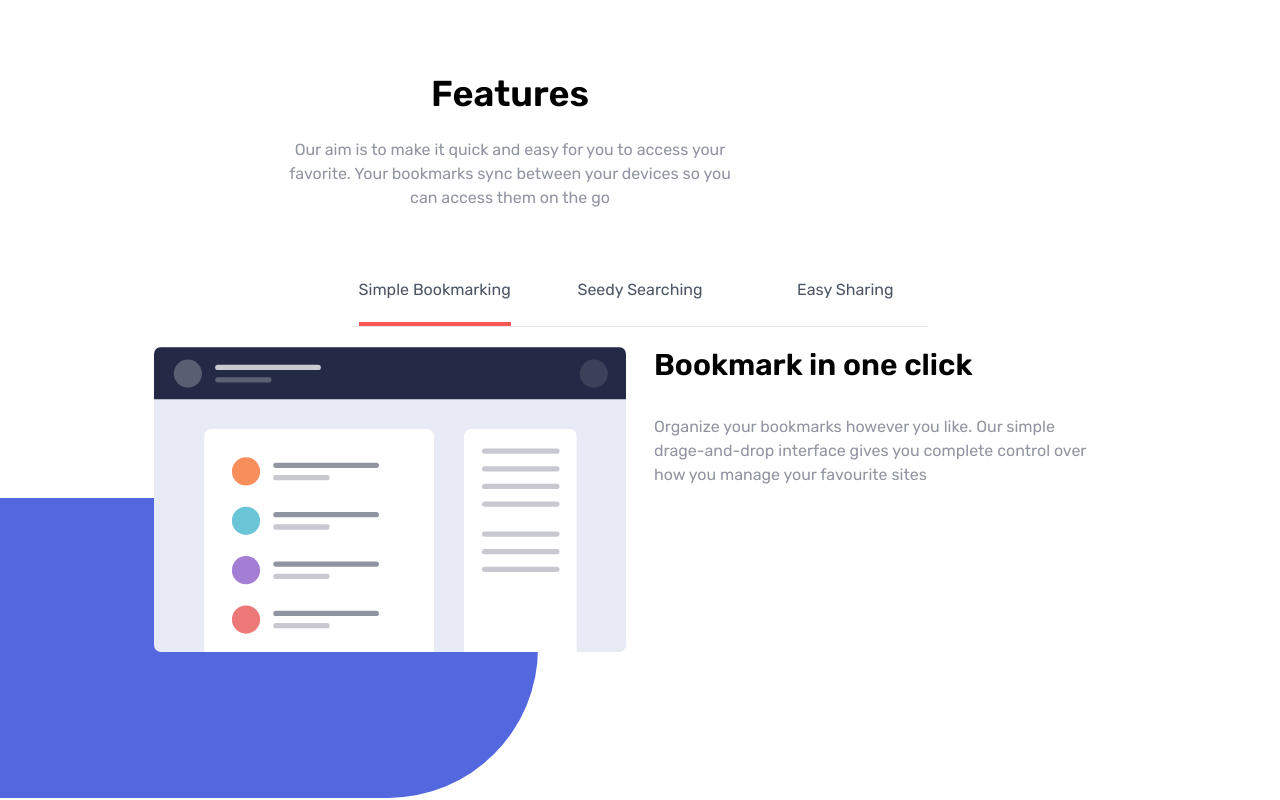
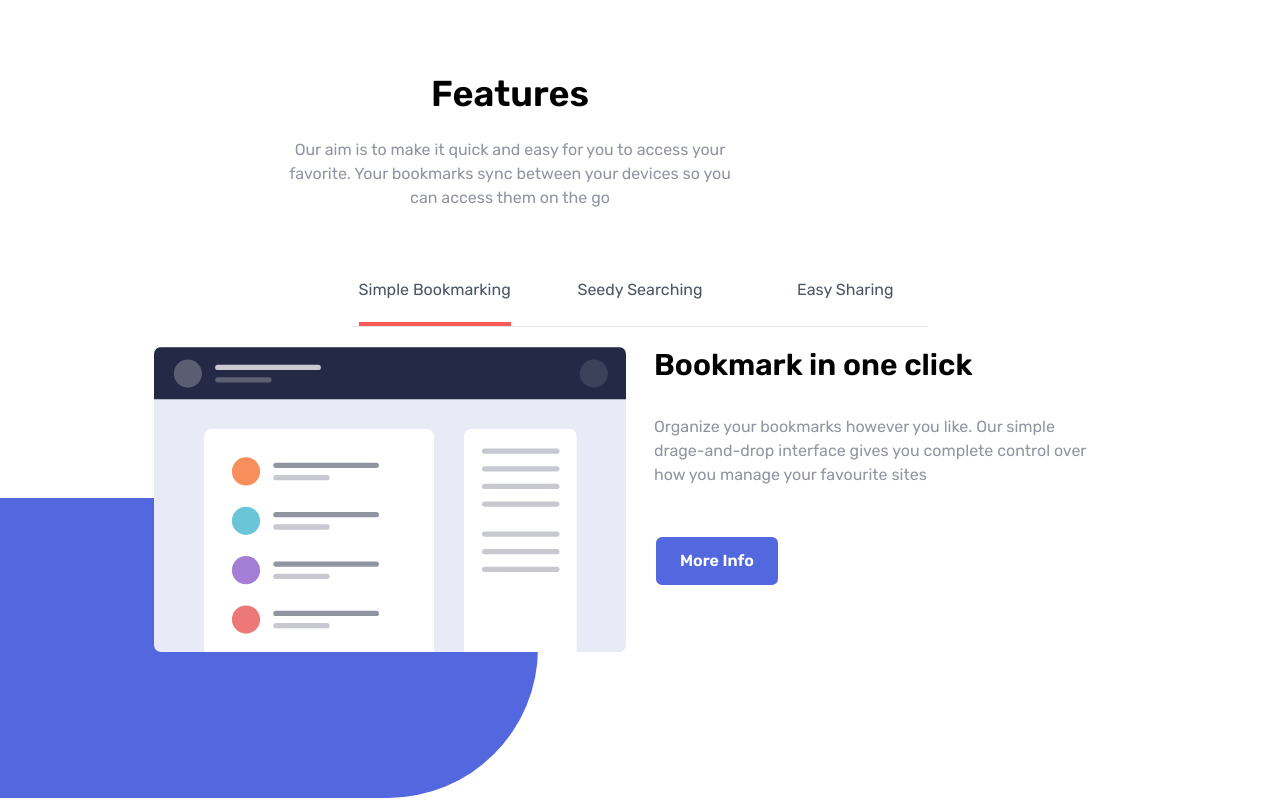
Before and after one commit to zainabturkmen/bookmark, a website: page index.html in a window 1280 px wide. Shown: the part 690-1490 px from the top of the page. Drawn offline with Linux system fonts and the light colour scheme.

Commit message:
Adding Some Changes

```diff
--- a/index.html
+++ b/index.html
@@ -152,6 +152,13 @@
                 drage-and-drop interface gives you complete control over how you
                 manage your favourite sites
               </p>
+              <div class="mx-auto md:mx-0">
+                <a
+                  href="#"
+                  class="px-6 py-3 mt-4 font-semibold text-white border-2 border-white rounded-lg md:inline-flex bg-softBlue hover:bg-white hover:text-softBlue hover:border-softBlue hover:border-2"
+                  >More Info</a
+                >
+              </div>
             </div>
           </div>
         </section>
```
Also changed, not shown: css/style.css.
